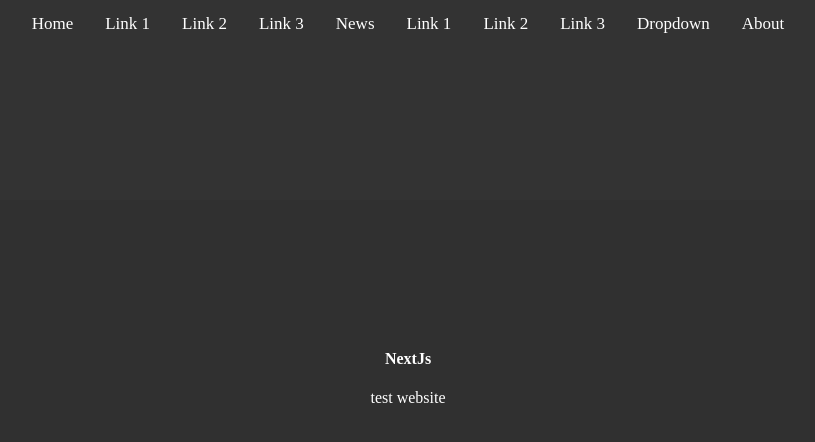
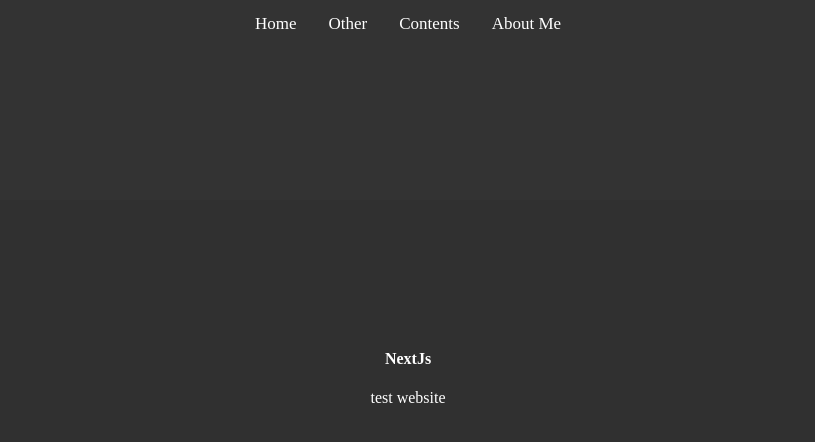
Before and after one commit to Middle1204/NextJs, a Next.js app: page / in a window 1280 px wide. Shown: the top 442 px of the page, without its empty margins (232-1047 px from the left). Built offline with nearby package versions, Linux system fonts and the light colour scheme.

Commit message:
3rd commit / navbar update

```diff
--- a/app/globals.css
+++ b/app/globals.css
@@ -55,6 +55,7 @@
   position: absolute;
   background-color: #333;
   min-width: 160px;
+  /*box-shadow: 0px 8px 16px 0px rgba(0,0,0,0.2);*/
   z-index: 1;
   opacity: 0;
   transition: opacity 0.3s ease;
--- a/app/layout.js
+++ b/app/layout.js
@@ -4,7 +4,7 @@
 const inter = Inter({ subsets: ['latin'] })
 
 export const metadata = {
-  title: 'Create Next App',
+  title: 'Learning NextJs',
   description: 'Generated by create next app',
 }
 
@@ -13,15 +13,8 @@
     <html lang="en">
     <div class="navbar">
     <a href="#home">Home</a>
-        <a href="#">Link 1</a>
-        <a href="#">Link 2</a>
-        <a href="#">Link 3</a>
-    <a href="#news">News</a>
-        <a href="#">Link 1</a>
-        <a href="#">Link 2</a>
-        <a href="#">Link 3</a>
     <div class="dropdown">
-      <button class="dropbtn">Dropdown
+      <button class="dropbtn">Other
         <i class="fa fa-caret-down"></i>
       </button>
       <div class="dropdown-content">
@@ -30,7 +23,26 @@
         <a href="#">Link 3</a>
       </div>
     </div>
-    <a href="#about">About</a>
+    <div class="dropdown">
+      <button class="dropbtn">Contents
+        <i class="fa fa-caret-down"></i>
+      </button>
+      <div class="dropdown-content">
+        <a href="#">Uma CL</a>
+        <a href="#">Link 2</a>
+        <a href="#">Link 3</a>
+      </div>
+    </div>
+    <div class="dropdown">
+      <button class="dropbtn">About Me
+        <i class="fa fa-caret-down"></i>
+      </button>
+      <div class="dropdown-content">
+        <a href="#">Who am I?</a>
+        <a href="#">My pp</a>
+        <a href="#">My pages</a>
+      </div>
+    </div>
     </div>{children}
   </html>
   )
```
